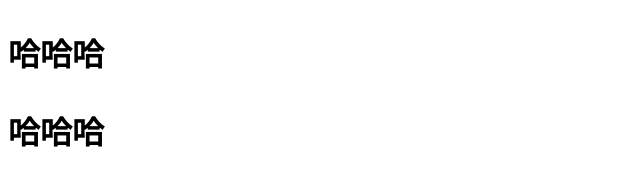
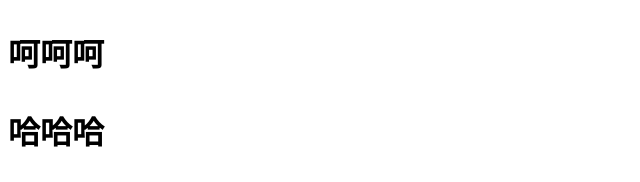
Before and after one commit to learnerty/learnerty.github.io, a plain HTML site: page index.html in a window 1280 px wide. Shown: the part 226-408 px from the top of the page, 0-640 px from the left. Drawn offline with Linux system fonts and the light colour scheme.

Commit message:
Update index.html

```diff
--- a/index.html
+++ b/index.html
@@ -8,7 +8,7 @@
     <h1>我可以在本地飞快的打代码<h1>
       <p>哈哈哈</p>
       <p>哈哈哈</p>
-      <p>哈哈哈</p>
+      <p>呵呵呵</p>
       <p>哈哈哈</p>
       <p>哈哈哈</p>
       <p>哈哈哈</p>
```
